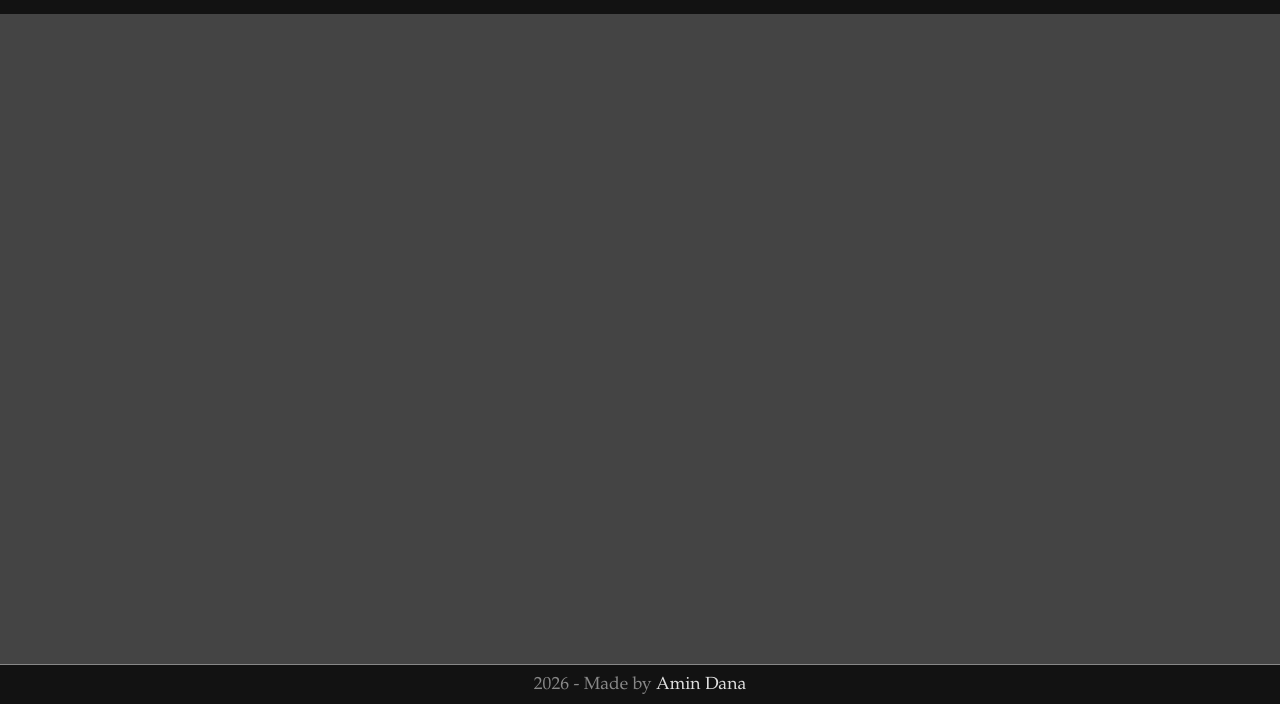
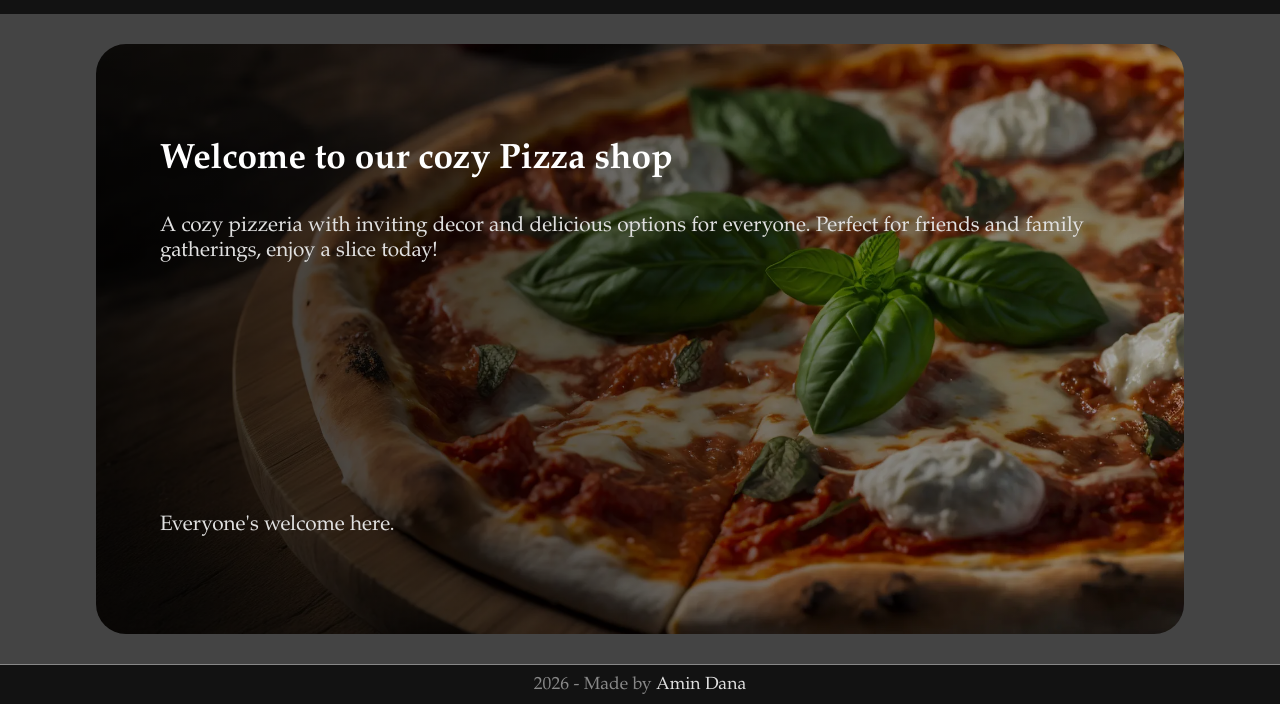
Before and after one commit to AminDanaaa/restaurant, a website built with webpack: page src/template.html in a window 1280 px wide. Shown: the part 96-800 px from the top of the page. Built offline with nearby package versions, Linux system fonts and the light colour scheme.

Commit message:
Home page is done and added.

```diff
--- a/src/Pages/About.js
+++ b/src/Pages/About.js
@@ -5,6 +5,7 @@ const btnAbout = document.querySelector("#about");
 
 // Structure of page {Home} --Start
 const main = document.createElement("div");
+main.classList.add("about-content");
 // Structure of page {Home} --End
 
 
--- a/src/Pages/Home.js
+++ b/src/Pages/Home.js
@@ -1,10 +1,21 @@
 import Cleaner from "./Cleaner.js";
+import { homeTexts } from "./Strings/Strings.js";
 const btnHome = document.querySelector("#home");
 
 
 
 // Structure of page {Home} --Start
 const main = document.createElement("div");
+main.classList.add("home-content");
+const welcomeDiv = document.createElement("div");
+const welcomeHeader = document.createElement("h1");
+welcomeHeader.textContent = homeTexts.welcomeHeader;
+const welcomeParagraph = document.createElement("p");
+welcomeParagraph.textContent = homeTexts.welcomeParagraph;
+welcomeDiv.append(welcomeHeader, welcomeParagraph);
+const smallMessage = document.createElement("p");
+smallMessage.textContent = "Everyone's welcome here.";
+main.append(welcomeDiv, smallMessage);
 // Structure of page {Home} --End
 
 
--- a/src/Pages/Menu.js
+++ b/src/Pages/Menu.js
@@ -5,6 +5,7 @@ const btnMenu = document.querySelector("#menu");
 
 // Structure of page {Home} --Start
 const main = document.createElement("div");
+main.classList.add("menu-content");
 // Structure of page {Home} --End
 
 
--- /dev/null
+++ b/src/Pages/Strings/Strings.js
@@ -0,0 +1,12 @@
+export const homeTexts = {
+    welcomeHeader: "Welcome to our cozy Pizza shop",
+    welcomeParagraph: "A cozy pizzeria with inviting decor and delicious options for everyone. Perfect for friends and family gatherings, enjoy a slice today!",
+};
+
+export const menuTexts = {
+
+};
+
+export const aboutTexts = {
+
+};
--- a/src/styles.css
+++ b/src/styles.css
@@ -190,10 +190,57 @@ footer a:hover {
 
 /* Main content stylings */
 #content {
-    width: 80%;
+    width: 85%;
     flex: 1;
     display: flex;
     flex-direction: column;
     align-items: center;
-    padding-block: 20px;
+    margin-block: 30px;
 }
+
+
+
+/* Home Page content */
+.home-content {
+    width: 100%;
+    flex: 1;
+    border-radius: 30px;
+    background-image: linear-gradient(to right, rgba(0,0,0,0.8), rgba(0,0,0,0.3)), url('./Media/background-landscape.webp');
+    background-size: cover;
+    background-position: center;
+    padding-block: 6rem;
+    padding-inline: 4rem;
+    display: flex;
+    flex-direction: column;
+    align-items: flex-start;
+    justify-content: space-between;
+    gap: 2rem;
+}
+
+.home-content div {
+    display: flex;
+    flex-direction: column;
+    gap: 2rem;
+}
+
+.home-content h1 {
+    color: white;
+    font-size: 2.2rem;
+}
+
+.home-content p {
+    color: var(--palette-light-gray);
+    font-size: 1.3rem;
+}
+
+
+
+/* Menu Page content */
+.menu-content {
+}
+
+
+
+/* About Page content */
+.about-content {
+}
```
Also changed, not shown: src/Media/background-landscape.webp (added).
